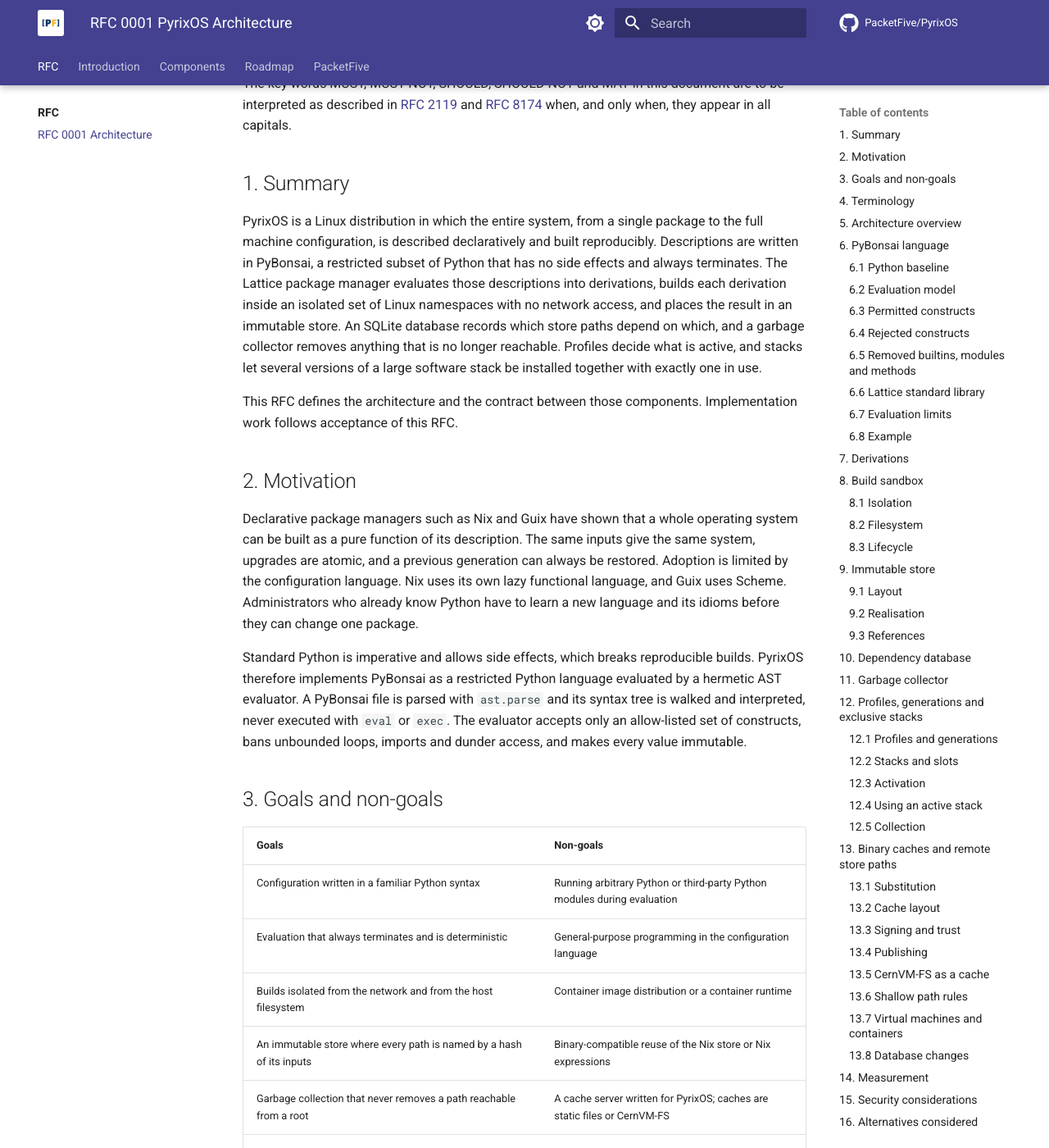
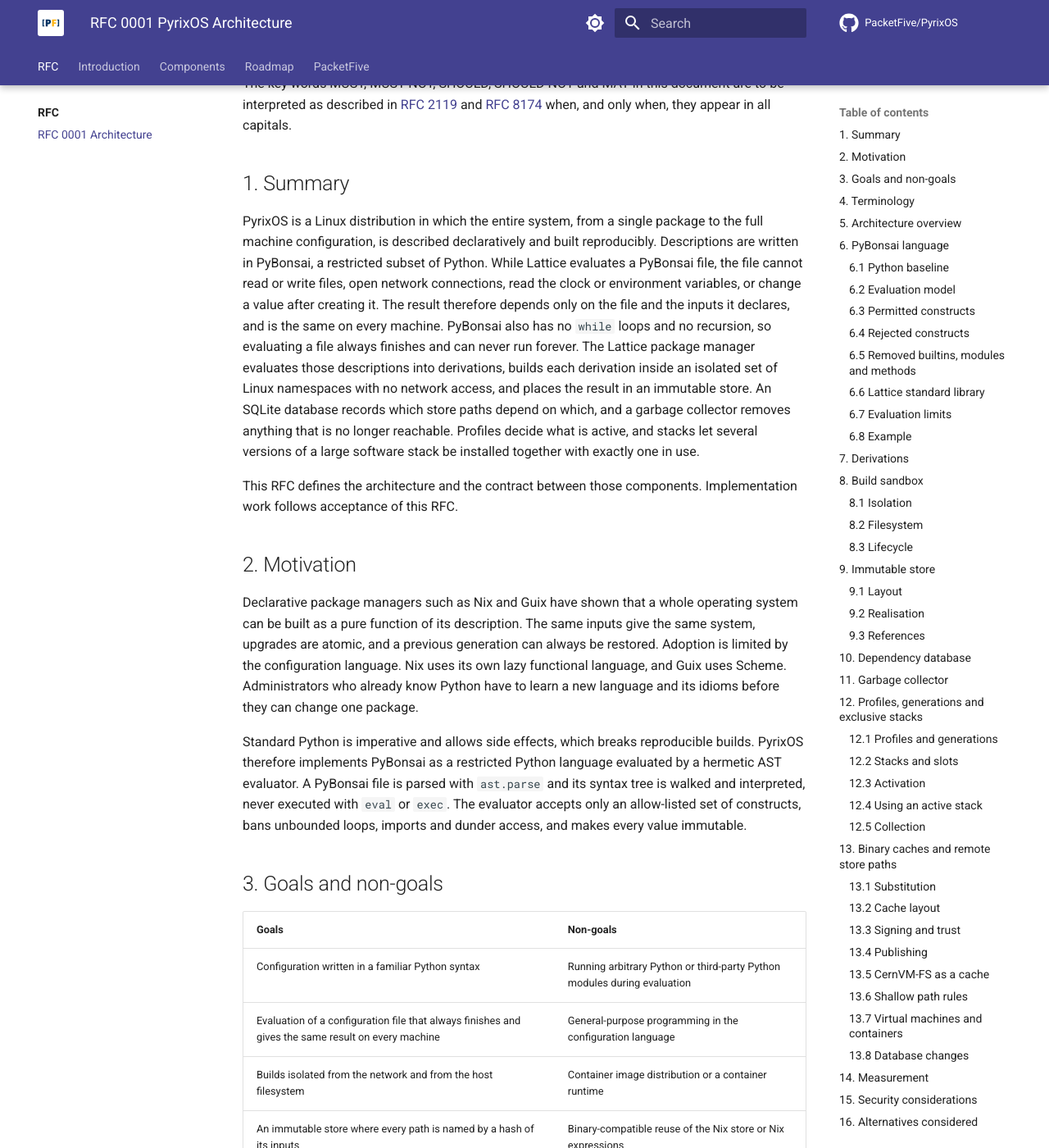
Before and after one commit to PacketFive/PyrixOS, an MkDocs documentation site: the page built from docs/rfc/0001-pyrixos-architecture.md, in a window 1280 px wide and 1400 px high, scrolled down 476 px. Shown: the whole window at 82% size. Built offline with MkDocs 1.6.1 and Material for MkDocs 9.7.7, drawn with Linux system fonts in a browser that asks for light colours; comment, search, counter and statistics services are not loaded; some of the changed text lies outside the part shown.

Commit message:
RFC fixes

```diff
--- a/docs/rfc/0001-pyrixos-architecture.md
+++ b/docs/rfc/0001-pyrixos-architecture.md
@@ -25,7 +25,7 @@ The key words MUST, MUST NOT, SHOULD, SHOULD NOT and MAY in this document are to
 
 ## 1. Summary
 
-PyrixOS is a Linux distribution in which the entire system, from a single package to the full machine configuration, is described declaratively and built reproducibly. Descriptions are written in PyBonsai, a restricted subset of Python that has no side effects and always terminates. The Lattice package manager evaluates those descriptions into derivations, builds each derivation inside an isolated set of Linux namespaces with no network access, and places the result in an immutable store. An SQLite database records which store paths depend on which, and a garbage collector removes anything that is no longer reachable. Profiles decide what is active, and stacks let several versions of a large software stack be installed together with exactly one in use.
+PyrixOS is a Linux distribution in which the entire system, from a single package to the full machine configuration, is described declaratively and built reproducibly. Descriptions are written in PyBonsai, a restricted subset of Python. While Lattice evaluates a PyBonsai file, the file cannot read or write files, open network connections, read the clock or environment variables, or change a value after creating it. The result therefore depends only on the file and the inputs it declares, and is the same on every machine. PyBonsai also has no `while` loops and no recursion, so evaluating a file always finishes and can never run forever. The Lattice package manager evaluates those descriptions into derivations, builds each derivation inside an isolated set of Linux namespaces with no network access, and places the result in an immutable store. An SQLite database records which store paths depend on which, and a garbage collector removes anything that is no longer reachable. Profiles decide what is active, and stacks let several versions of a large software stack be installed together with exactly one in use.
 
 This RFC defines the architecture and the contract between those components. Implementation work follows acceptance of this RFC.
 
@@ -40,7 +40,7 @@ Standard Python is imperative and allows side effects, which breaks reproducible
 | Goals | Non-goals |
 | --- | --- |
 | Configuration written in a familiar Python syntax | Running arbitrary Python or third-party Python modules during evaluation |
-| Evaluation that always terminates and is deterministic | General-purpose programming in the configuration language |
+| Evaluation of a configuration file that always finishes and gives the same result on every machine | General-purpose programming in the configuration language |
 | Builds isolated from the network and from the host filesystem | Container image distribution or a container runtime |
 | An immutable store where every path is named by a hash of its inputs | Binary-compatible reuse of the Nix store or Nix expressions |
 | Garbage collection that never removes a path reachable from a root | A cache server written for PyrixOS; caches are static files or CernVM-FS |
@@ -173,7 +173,7 @@ Attribute access is permitted only for the names in the following table. An attr
 
 ### 6.6 Lattice standard library
 
-The standard library is the only way a PyBonsai file reaches anything outside itself. Every function in it MUST be deterministic and free of side effects visible during evaluation.
+The standard library is the only way a PyBonsai file reaches anything outside itself. Every function in it MUST return the same result for the same arguments, and MUST NOT read or change anything outside the evaluator while evaluation runs, such as files, the network or the clock.
 
 | Function | Returns | Behaviour |
 | --- | --- | --- |
```
Also changed, not shown: README.md (+1 -1 lines), docs/components/pybonsai.md (+1 -1 lines), docs/introduction.md (+2 -2 lines).
